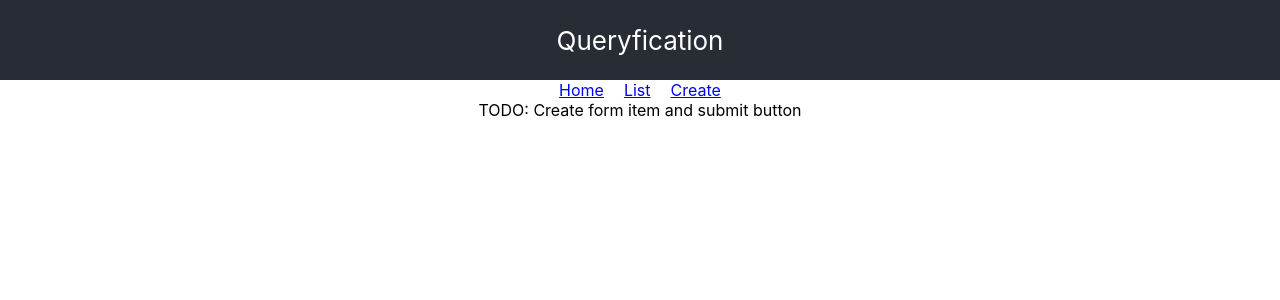
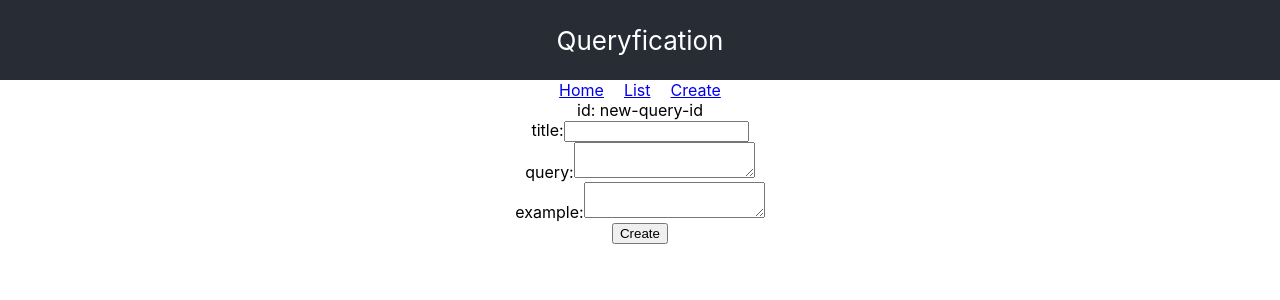
Before and after one commit to TakeruTomii/queryfication, a React (Create React App) app: page /create in a window 1280 px wide. Shown: the top 300 px of the page. Built offline with nearby package versions, Linux system fonts and the light colour scheme.

Commit message:
add create page

```diff
--- a/src/Queries/Create/Create.js
+++ b/src/Queries/Create/Create.js
@@ -1,7 +1,61 @@
+import { useNavigate } from "react-router-dom";
+import { useForm } from "react-hook-form";
+import {
+  exampleValidation,
+  queryValidation,
+  titleValidation,
+} from "../../Shared/Validations";
+
 export const Create = function Create() {
+  const id = "new-query-id";
+  const navigate = useNavigate();
+
+  const {
+    register,
+    handleSubmit,
+    formState: { errors },
+  } = useForm({
+    mode: "onChange",
+  });
+
+  const create = (data) => {
+    alert("Form successfully submitted.");
+    const createData = {
+      title: data.title,
+      query: data.query,
+      averageReview: 0.0,
+      reviewers: 0,
+      example: data.example,
+    };
+    navigate("../detail/" + id, { state: createData });
+  };
   return (
     <div className="Create">
-      <form>TODO: Create form item and submit button</form>
+      <form onSubmit={handleSubmit(create)}>
+        <div id="detail-id">id: {id}</div>
+        <div>
+          <label forhtml="title">title:</label>
+          <input id="title" {...register("title", titleValidation)} />
+          {errors.title && (
+            <span style={{ color: "red" }}>{errors.title.message}</span>
+          )}
+        </div>
+        <div>
+          <label forhtml="query">query:</label>
+          <textarea id="query" {...register("query", queryValidation)} />
+          {errors.query && (
+            <span style={{ color: "red" }}>{errors.query.message}</span>
+          )}
+        </div>
+        <div>
+          <label forhtml="example">example:</label>
+          <textarea id="example" {...register("example", exampleValidation)} />
+          {errors.example && (
+            <span style={{ color: "red" }}>{errors.example.message}</span>
+          )}
+        </div>
+        <button type="submit">Create</button>
+      </form>
     </div>
   );
 };
```
